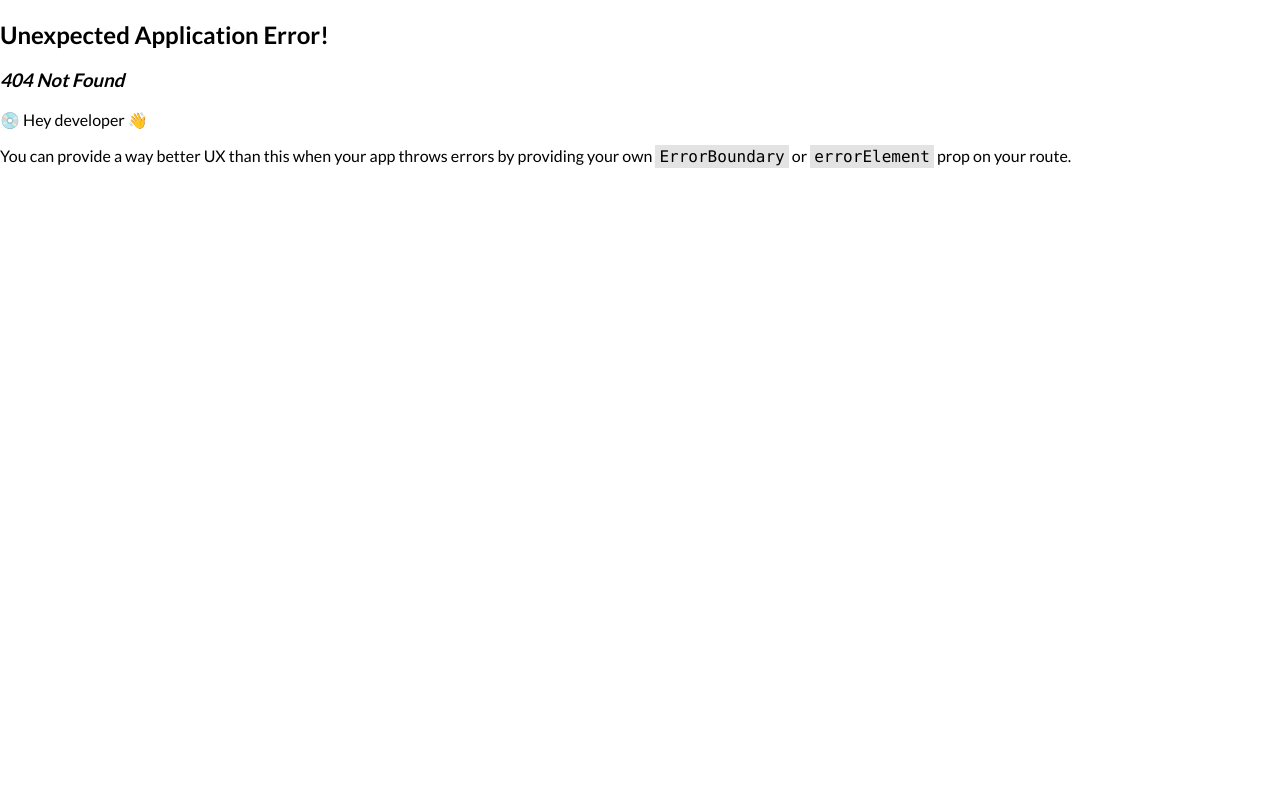
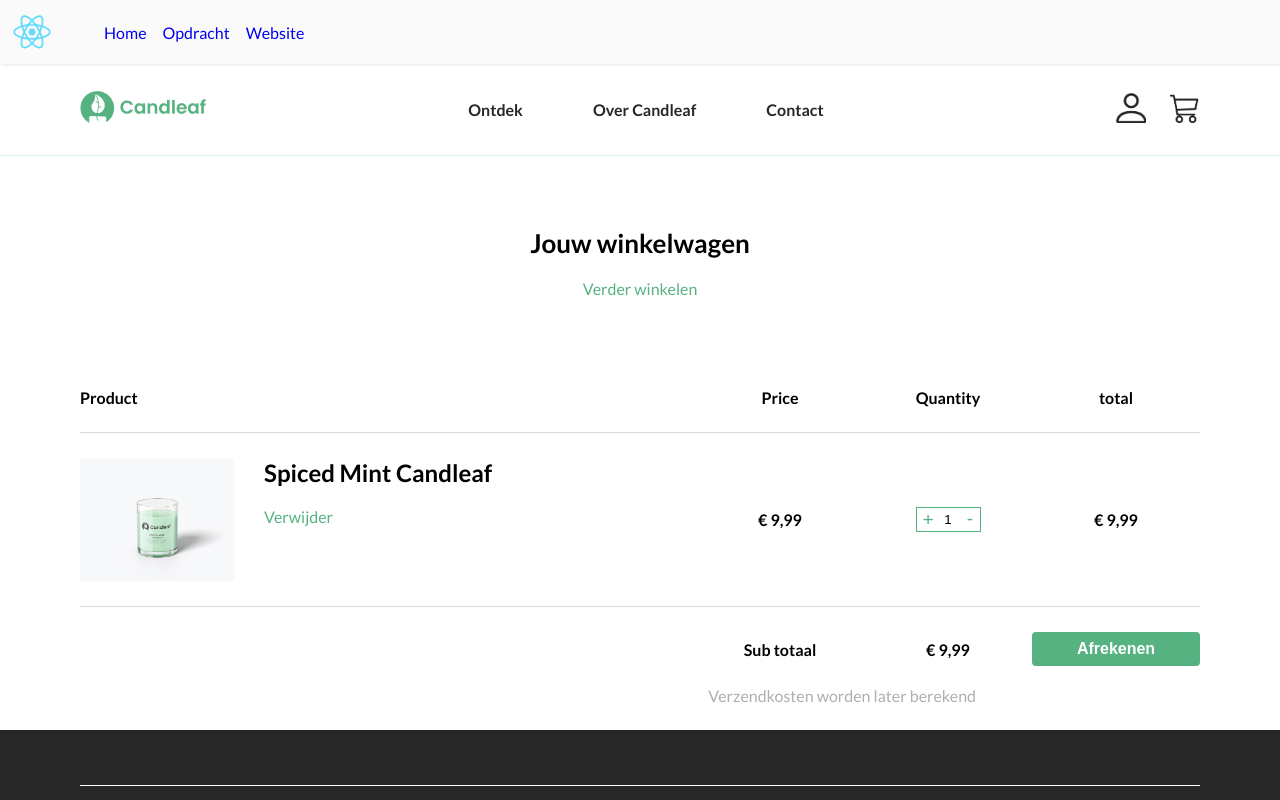
Before and after one commit to developers-chrisdh/react-a11y-workshop, a React (Create React App) app: page /website/checkout in a window 1280 px wide. Before the commit this address had no page. Shown: the top 800 px of the page. Built offline with nearby package versions, Linux system fonts and the light colour scheme.

Commit message:
built checkout page

```diff
--- /dev/null
+++ b/src/pages/webshop/components/Checkout/Checkout.js
@@ -0,0 +1,55 @@
+import Webshop from '../Webshop';
+import './Checkout.scss';
+import image from '../../assets/product.png';
+const Checkout = () => {
+  return (
+    <Webshop>
+      <div className="container checkout-page">
+        <div className="header">
+          <h3>Jouw winkelwagen</h3>
+          <a href="/webshop">Verder winkelen</a>
+        </div>
+
+        <div className="card">
+          <div className="card-item">
+            <div className="product">Product</div>
+            <div className="price">Price</div>
+            <div className="quantity">Quantity</div>
+            <div className="total">total</div>
+          </div>
+
+          <div className="card-item">
+            <div className="product">
+              <img src={image} />
+              <div className="details">
+                <h2>Spiced Mint Candleaf</h2>
+                <span>Verwijder</span>
+              </div>
+            </div>
+            <div className="price">€ 9,99</div>
+            <div className="quantity">
+              <button>+</button>
+              <input type="number" value={1} />
+              <button>-</button>
+            </div>
+            <div className="total">€ 9,99</div>
+          </div>
+
+          <div className="card-item">
+            <div className="product"></div>
+            <div className="subtotal">Sub totaal</div>
+            <div className="price">€ 9,99</div>
+            <div className="checkout">
+              <button>Afrekenen</button>
+            </div>
+            <div className="shipping-info">
+              Verzendkosten worden later berekend
+            </div>
+          </div>
+        </div>
+      </div>
+    </Webshop>
+  );
+};
+
+export default Checkout;
--- /dev/null
+++ b/src/pages/webshop/components/Checkout/Checkout.scss
@@ -0,0 +1,125 @@
+@import '../../styles/generics.scss';
+
+.checkout-page {
+  @include minPageHeight;
+}
+
+.header {
+  padding: 45px 0 65px;
+  text-align: center;
+  a {
+    text-decoration: none;
+    color: $mainColor;
+    &:hover {
+      text-decoration: underline;
+    }
+  }
+}
+
+h3 {
+  @include textBig();
+  text-align: center;
+  margin-bottom: 20px;
+}
+
+.card-item {
+  display: flex;
+  flex-wrap: wrap;
+  font-weight: 600;
+  padding: 25px 0 25px;
+  border-bottom: solid 1px $grayLight;
+
+  &:last-child {
+    border-bottom: none;
+  }
+
+  .product {
+    width: 55%;
+    display: flex;
+
+    img {
+      width: 25%;
+      margin-right: 30px;
+    }
+
+    h2 {
+      margin-top: 0;
+    }
+
+    span {
+      cursor: pointer;
+      font-weight: 200;
+      text-decoration: none;
+      color: $mainColor;
+      &:hover {
+        text-decoration: underline;
+      }
+    }
+  }
+
+  .price,
+  .quantity,
+  .total,
+  .subtotal,
+  .checkout {
+    width: 15%;
+    display: flex;
+    align-items: center;
+    justify-content: center;
+
+    input,
+    button {
+      height: 25px;
+      border: solid 1px $mainColor;
+    }
+  }
+  .quantity {
+    input {
+      border-radius: 0;
+      width: 25px;
+      text-align: center;
+      box-sizing: border-box;
+      border-right: none;
+      border-left: none;
+
+      &::-webkit-outer-spin-button,
+      &::-webkit-inner-spin-button {
+        -webkit-appearance: none;
+      }
+    }
+
+    button {
+      width: 20px;
+      background: none;
+      color: $mainColor;
+      font-size: 1.2em;
+
+      &:first-child {
+        border-top-left-radius: 0%;
+        border-bottom-left-radius: 0%;
+        border-right: none;
+      }
+
+      &:last-child {
+        border-top-right-radius: 0%;
+        border-bottom-right-radius: 0%;
+        border-left: none;
+        padding-top: 0;
+      }
+    }
+  }
+
+  .checkout {
+    button {
+      @include button;
+    }
+  }
+
+  .shipping-info {
+    color: $grayMedium;
+    margin-left: auto;
+    margin-right: 20%;
+    margin-top: 20px;
+    font-weight: 200;
+  }
+}
--- a/src/pages/webshop/components/ProductPage/ProductPage.js
+++ b/src/pages/webshop/components/ProductPage/ProductPage.js
@@ -3,6 +3,7 @@
 import cardWhite from '../../assets/card-white.png';
 import PurchaseOption from './PurchaseOption';
 import { useState } from 'react';
+import Webshop from '../Webshop';
 
 const PURCHASE_TYPE = {
   oneTime: 'oneTime',
@@ -21,12 +22,13 @@
   };
 
   return (
+    <Webshop>
       <div className="container product-page">
         <div className="product-information">
           <img src={productimage} alt="product afbeelding" />
           <p>
-          Geheel hand gemaakt met natuurlijke sojawas, Candleaf is gemaakt voor
-          jouw geluksmomenten.
+            Geheel hand gemaakt met natuurlijke sojawas, Candleaf is gemaakt
+            voor jouw geluksmomenten.
           </p>
           <p>🚚 GRATIS BEZORGING</p>
         </div>
@@ -84,6 +86,7 @@
           </div>
         </div>
       </div>
+    </Webshop>
   );
 };
 
--- a/src/pages/webshop/components/ProductPage/ProductPage.scss
+++ b/src/pages/webshop/components/ProductPage/ProductPage.scss
@@ -1,16 +1,10 @@
 @import '../../styles/generics.scss';
 
-$headerHeight: 64px;
-$shopHeaderHeight: 92px;
-$footerHeight: 380px;
-
-$totalHeight: $headerHeight + $shopHeaderHeight + $footerHeight;
-
 .product-page {
+  @include minPageHeight;
   display: flex;
   padding: 50px 0 60px;
   color: $grayDark;
-  min-height: calc(100vh - $totalHeight);
   box-sizing: border-box;
 
   .shop-actions {
@@ -79,16 +73,7 @@
   }
 
   button {
-    cursor: pointer;
-    width: 100%;
-    border: none;
-    background-color: $mainColor;
-    border-radius: 4px;
-    padding: 8px 0;
     margin-top: 35px;
-
-    &:hover {
-      background-color: lighten($mainColor, 3);
-    }
+    @include button;
   }
 }
--- a/src/pages/webshop/components/Webshop.js
+++ b/src/pages/webshop/components/Webshop.js
@@ -1,13 +1,12 @@
 import ShopHeader from './ShopHeader/ShopHeader';
-import ProductPage from './ProductPage/ProductPage';
 import ShopFooter from './ShopFooter/ShopFooter';
 
-const Website = () => (
+const Webshop = ({ children }) => (
   <>
     <ShopHeader />
-    <ProductPage />
+    {children}
     <ShopFooter />
   </>
 );
 
-export default Website;
+export default Webshop;
--- a/src/pages/webshop/styles/generics.scss
+++ b/src/pages/webshop/styles/generics.scss
@@ -11,3 +11,30 @@
   font-size: 26px;
   font-weight: bold;
 }
+
+@mixin button {
+  cursor: pointer;
+  width: 100%;
+  border: none;
+  background-color: $mainColor;
+  border-radius: 4px;
+  padding: 8px 0;
+  color: white;
+  font-size: 1em;
+  height: auto;
+  font-weight: 600;
+
+  &:hover {
+    background-color: lighten($mainColor, 3);
+  }
+}
+
+@mixin minPageHeight {
+  $headerHeight: 64px;
+  $shopHeaderHeight: 92px;
+  $footerHeight: 380px;
+
+  $totalHeight: $headerHeight + $shopHeaderHeight + $footerHeight;
+
+  min-height: calc(100vh - $totalHeight);
+}
```
Also changed, not shown: src/index.js (+8 -2 lines). Lines whose indentation alone changed are shown as unchanged.
